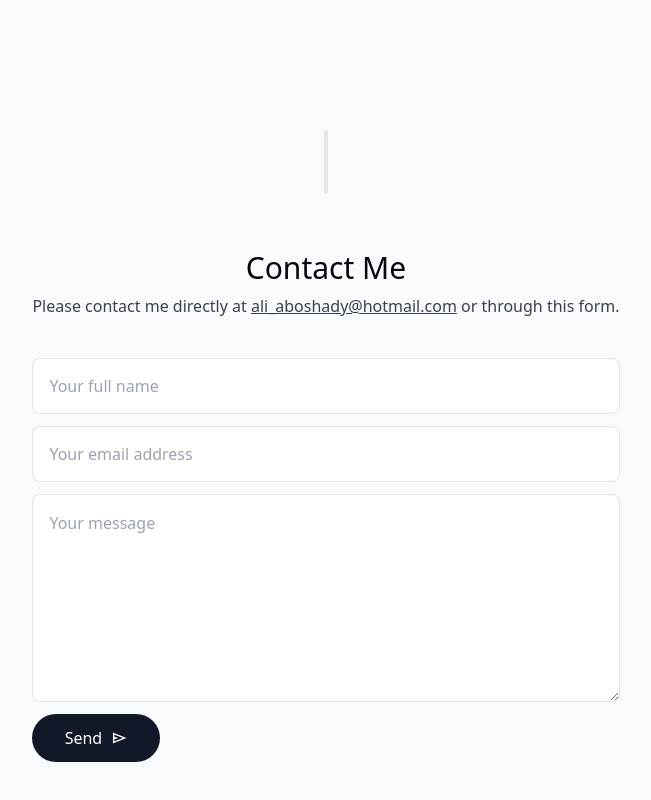
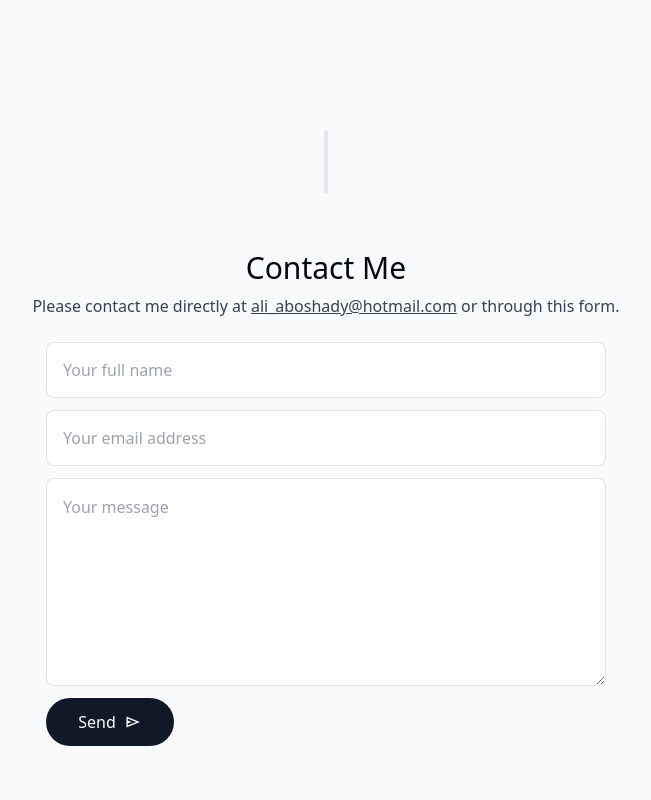
Before and after one commit to aliaboshady/portfolio, a React (Vite) app: page / in a window 1280 px wide. Shown: the part 3951-4751 px from the top of the page, without its empty margins (314-965 px from the left). Built offline with nearby package versions, Linux system fonts and the light colour scheme.

Commit message:
Contact form is size dynamic

```diff
--- a/src/components/contact/Contact.jsx
+++ b/src/components/contact/Contact.jsx
@@ -47,7 +47,7 @@ export default function Contact() {
     <motion.section
       id="contact"
       ref={refSection}
-      className="scroll-mt-28 sm:mb-40 mb-20 w-[min(100%, 38rem)] text-center"
+      className="scroll-mt-28 sm:mb-40 mb-20 w-[min(100%, 38rem)] text-center flex flex-col items-center"
       initial={{ opacity: 0 }}
       whileInView={{ opacity: 1 }}
       transition={{ duration: 1 }}
@@ -65,7 +65,7 @@ export default function Contact() {
 
       <form
         ref={refForm}
-        className="flex flex-col mt-10"
+        className="mt-100 sm:w-[35rem] w-[20rem] flex flex-col"
         onSubmit={handleSubmit}
       >
         <input
@@ -75,7 +75,7 @@ export default function Contact() {
           required
           maxLength={500}
           disabled={submittingForm}
-          className="h-14 border-black/10 px-4 mb-3 border rounded-lg"
+          className="h-14 border-black/10 px-4 mt-6 mb-3 border rounded-lg"
         />
         <input
           type="email"
```
